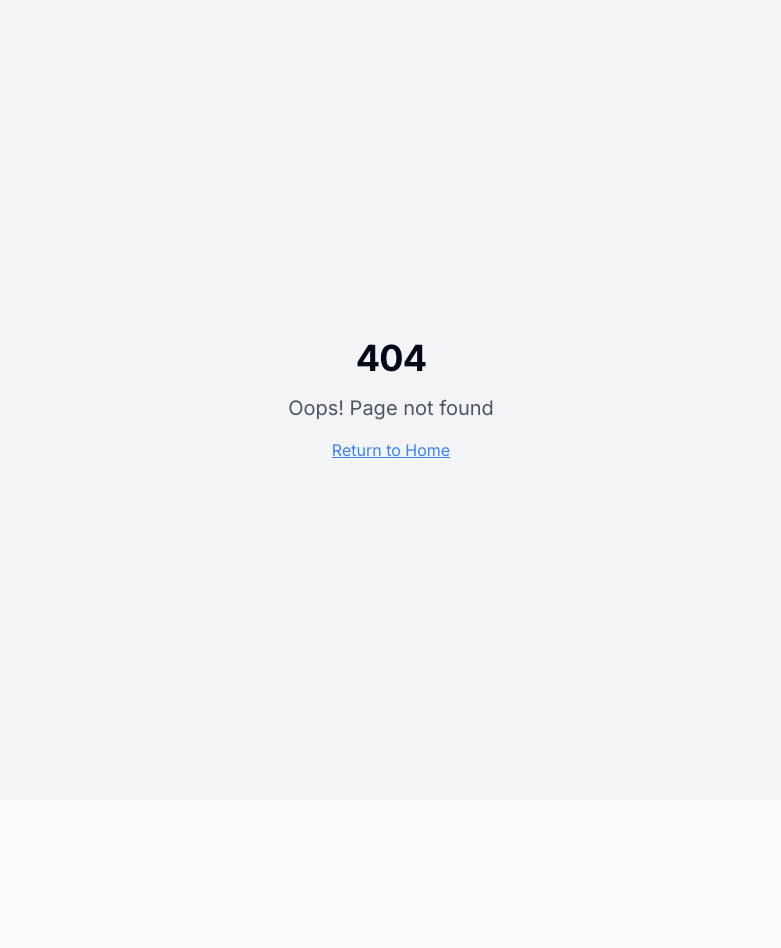
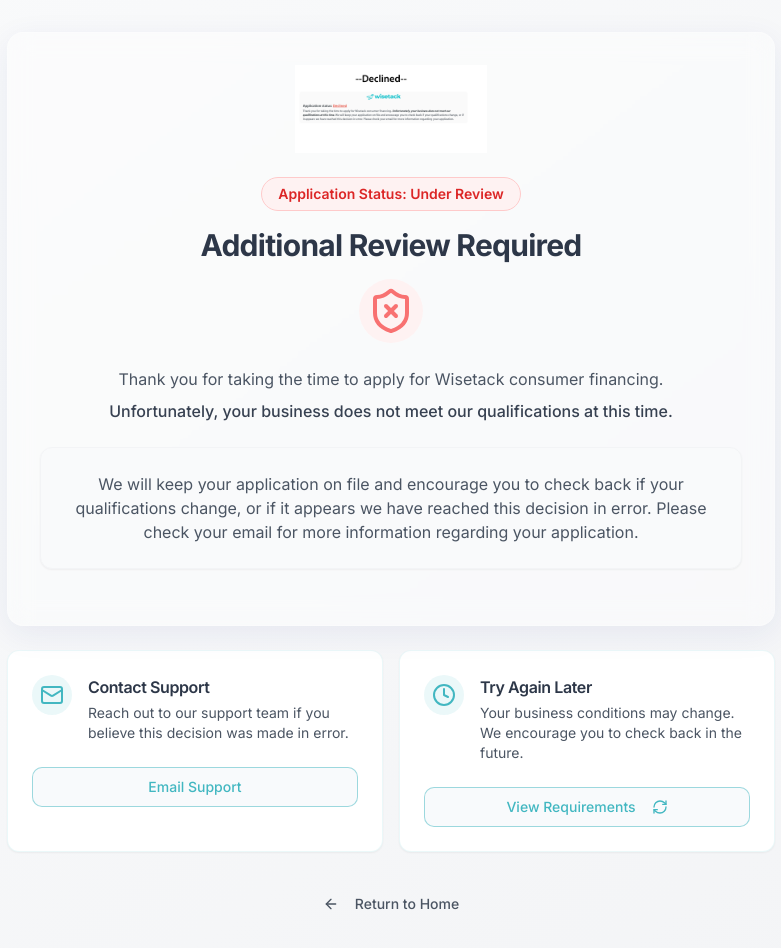
Before and after one commit to justinonsuccess/wisetack, a React (Vite) app: page /rejected in a window 1280 px wide. Before the commit this address had no page. Shown: the top 948 px of the page, without its empty margins (249-1030 px from the left). Before the commit the page ends 800 px from the top, so only its background shows below. Built offline with nearby package versions, Linux system fonts and the light colour scheme; a web font is replaced by a local one.

Commit message:
Add rejected page
Implements a new rejected page with improved design.

```diff
--- a/src/App.tsx
+++ b/src/App.tsx
@@ -7,6 +7,7 @@ import { BrowserRouter, Routes, Route } from "react-router-dom";
 import Index from "./pages/Index";
 import InitialApproval from "./pages/InitialApproval";
 import ActiveMerchant from "./pages/ActiveMerchant";
+import Rejected from "./pages/Rejected";
 import NotFound from "./pages/NotFound";
 
 const queryClient = new QueryClient();
@@ -21,6 +22,7 @@ const App = () => (
           <Route path="/" element={<Index />} />
           <Route path="/initial-approval" element={<InitialApproval />} />
           <Route path="/active-merchant" element={<ActiveMerchant />} />
+          <Route path="/rejected" element={<Rejected />} />
           {/* ADD ALL CUSTOM ROUTES ABOVE THE CATCH-ALL "*" ROUTE */}
           <Route path="*" element={<NotFound />} />
         </Routes>
--- /dev/null
+++ b/src/pages/Rejected.tsx
@@ -0,0 +1,120 @@
+
+import React from 'react';
+import { Link } from 'react-router-dom';
+import { Card, CardContent, CardFooter } from "@/components/ui/card";
+import GlassmorphicCard from "@/components/GlassmorphicCard";
+import { Button } from "@/components/ui/button";
+import { Badge } from "@/components/ui/badge";
+import { ShieldX, ArrowLeft, Mail, Clock, RefreshCw } from "lucide-react";
+
+const Rejected = () => {
+  return (
+    <div className="min-h-screen flex flex-col items-center justify-center bg-gradient-to-br from-gray-50 to-gray-100 p-4 md:p-8">
+      <div className="w-full max-w-3xl">
+        <GlassmorphicCard className="mb-6 p-8 text-center">
+          <div className="mx-auto w-48 mb-6">
+            <img
+              src="/lovable-uploads/599b8da7-c662-4ea5-8a11-d9c41e8b61ce.png"
+              alt="Wisetack Logo"
+              className="w-full"
+            />
+          </div>
+
+          <div className="flex justify-center mb-4">
+            <Badge variant="outline" className="bg-red-50 text-red-600 border-red-200 px-4 py-1.5 text-sm rounded-full">
+              Application Status: Under Review
+            </Badge>
+          </div>
+
+          <h1 className="text-2xl md:text-3xl font-bold text-wisetack-dark mb-4">
+            Additional Review Required
+          </h1>
+
+          <div className="flex justify-center mb-6">
+            <div className="p-2 rounded-full bg-red-50">
+              <ShieldX className="h-12 w-12 text-red-400" />
+            </div>
+          </div>
+
+          <p className="text-gray-600 mb-6 max-w-xl mx-auto">
+            Thank you for taking the time to apply for Wisetack consumer financing.
+            <span className="block font-medium text-gray-700 my-2">
+              Unfortunately, your business does not meet our qualifications at this time.
+            </span>
+          </p>
+
+          <Card className="bg-gray-50 border-gray-100 mb-6">
+            <CardContent className="p-6">
+              <p className="text-gray-600">
+                We will keep your application on file and encourage you to check back if your qualifications change, or if
+                it appears we have reached this decision in error. Please check your email for more information regarding your application.
+              </p>
+            </CardContent>
+          </Card>
+        </GlassmorphicCard>
+
+        <div className="grid grid-cols-1 md:grid-cols-2 gap-4">
+          <Card className="border-wisetack-blue/10 shadow-sm hover:shadow-md transition-all">
+            <CardContent className="p-6">
+              <div className="flex items-start">
+                <div className="bg-wisetack-blue/10 p-2 rounded-full mr-4">
+                  <Mail className="h-6 w-6 text-wisetack-blue" />
+                </div>
+                <div>
+                  <h3 className="font-semibold text-wisetack-dark mb-1">Contact Support</h3>
+                  <p className="text-sm text-gray-600">
+                    Reach out to our support team if you believe this decision was made in error.
+                  </p>
+                </div>
+              </div>
+            </CardContent>
+            <CardFooter className="pt-0 pb-6 px-6">
+              <Button
+                variant="outline"
+                className="w-full border-wisetack-blue/50 text-wisetack-blue hover:bg-wisetack-blue/5"
+                onClick={() => window.open('mailto:support@wisetack.com', '_blank')}
+              >
+                Email Support
+              </Button>
+            </CardFooter>
+          </Card>
+
+          <Card className="border-wisetack-blue/10 shadow-sm hover:shadow-md transition-all">
+            <CardContent className="p-6">
+              <div className="flex items-start">
+                <div className="bg-wisetack-blue/10 p-2 rounded-full mr-4">
+                  <Clock className="h-6 w-6 text-wisetack-blue" />
+                </div>
+                <div>
+                  <h3 className="font-semibold text-wisetack-dark mb-1">Try Again Later</h3>
+                  <p className="text-sm text-gray-600">
+                    Your business conditions may change. We encourage you to check back in the future.
+                  </p>
+                </div>
+              </div>
+            </CardContent>
+            <CardFooter className="pt-0 pb-6 px-6">
+              <Button
+                variant="outline"
+                className="w-full border-wisetack-blue/50 text-wisetack-blue hover:bg-wisetack-blue/5"
+                onClick={() => window.open('https://www.wisetack.com/merchant-requirements', '_blank', 'noopener,noreferrer')}
+              >
+                View Requirements <RefreshCw className="ml-2 h-4 w-4" />
+              </Button>
+            </CardFooter>
+          </Card>
+        </div>
+
+        <div className="mt-8 text-center">
+          <Link to="/">
+            <Button variant="ghost" className="text-gray-600">
+              <ArrowLeft className="mr-2 h-4 w-4" /> Return to Home
+            </Button>
+          </Link>
+        </div>
+      </div>
+    </div>
+  );
+};
+
+export default Rejected;
```
Also changed, not shown: public/lovable-uploads/599b8da7-c662-4ea5-8a11-d9c41e8b61ce.png (added).
